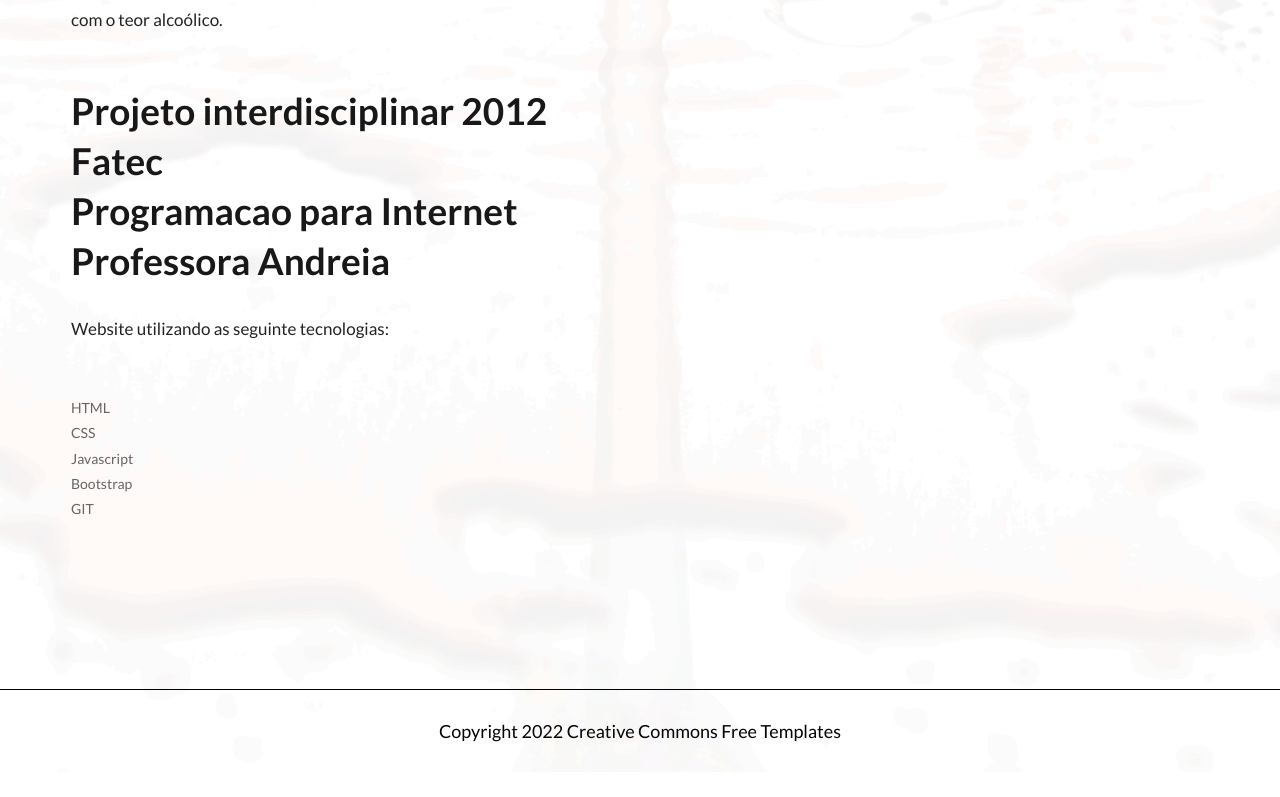
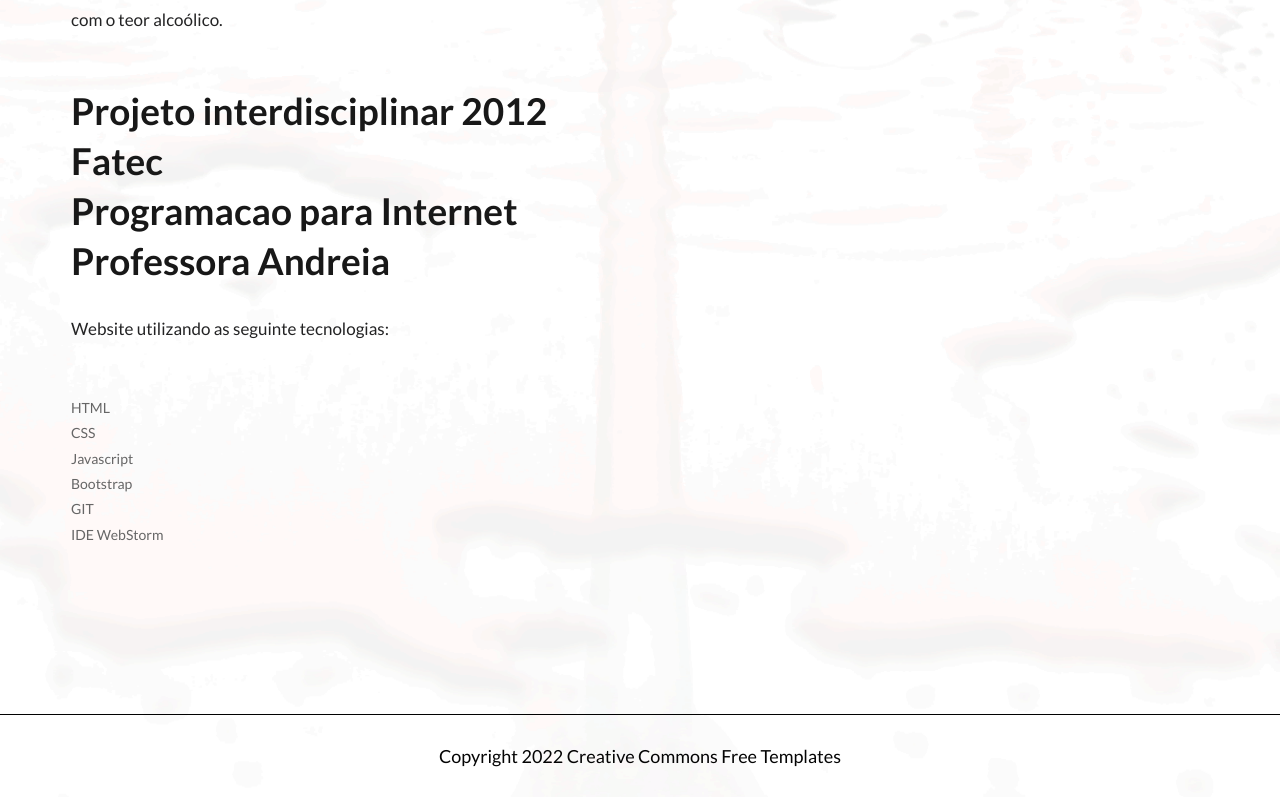
Before and after one commit to ricardolpires/html-03, a plain HTML site: page index.html in a window 1280 px wide. Shown: the part 4384-5181 px from the top of the page. Before the commit the page ends 5156 px from the top, so only its background shows below. Drawn offline with nearby package versions, Linux system fonts and the light colour scheme; a web font is replaced by a local one.

Commit message:
IDE utilizada

```diff
--- a/index.html
+++ b/index.html
@@ -342,6 +342,7 @@ Independente de qual for a escolha, é certo que a bebida, por si só, é sinôn
                       <li>Javascript</li>
                       <li>Bootstrap</li>
                       <li>GIT<li>
+                      <li>IDE WebStorm</li>
                   </ol>
                     </p>
 
```
